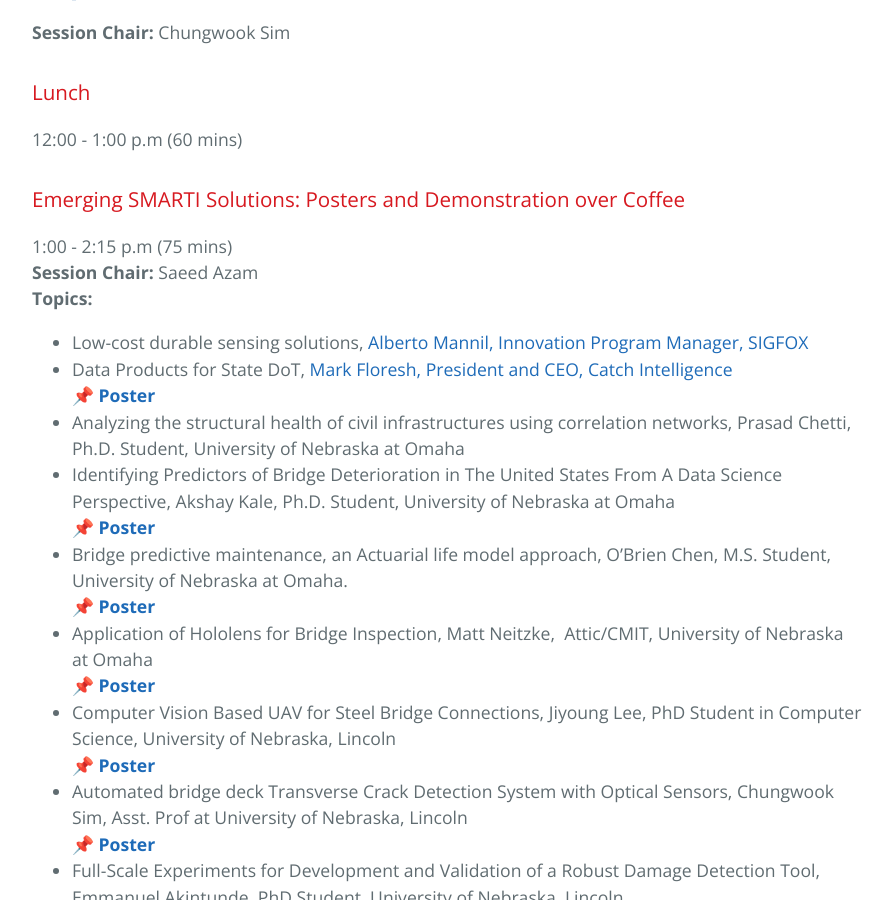
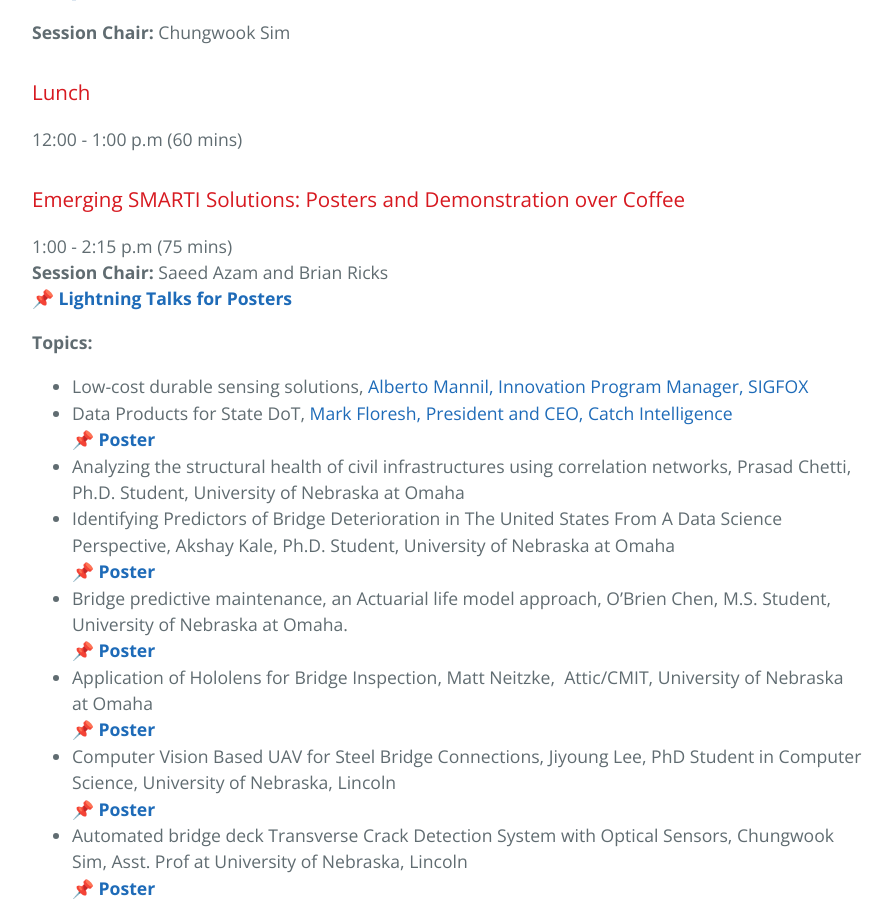
Before and after one commit to BridgingBigData/BridgingBigData.github.io, a Jekyll site: the page built from pages/bbd2019agenda.md, in a window 1280 px wide and 900 px high, scrolled down 3397 px. Shown: the whole window, without its empty margins (192-1084 px from the left). Built offline with Jekyll 4.4.1, drawn with Linux system fonts in a browser that asks for light colours; emoji names are drawn with the system emoji font.

Commit message:
Update bbd2019agenda.md

```diff
--- a/pages/bbd2019agenda.md
+++ b/pages/bbd2019agenda.md
@@ -73,7 +73,9 @@ Speakers:
 
 ### Emerging SMARTI Solutions: Posters and Demonstration over Coffee
 1:00 - 2:15 p.m (75 mins)
-**Session Chair:** Saeed Azam
+**Session Chair:** Saeed Azam and Brian Ricks
+:pushpin: [**Lightning Talks for Posters**](https://unomaha.box.com/s/u8t4h1jgdkps3d9lnostou85rve1wv89)
+
 **Topics:**
   - Low-cost durable sensing solutions, [Alberto Mannil, Innovation Program Manager, SIGFOX](https://www.linkedin.com/in/albertomannil)
   - Data Products for State DoT, [Mark Floresh, President and CEO, Catch Intelligence](https://catchintelligence.com/wp-content/uploads/2015/01/MarkFloersch_CEO_Backgrounder.pdf)
```
